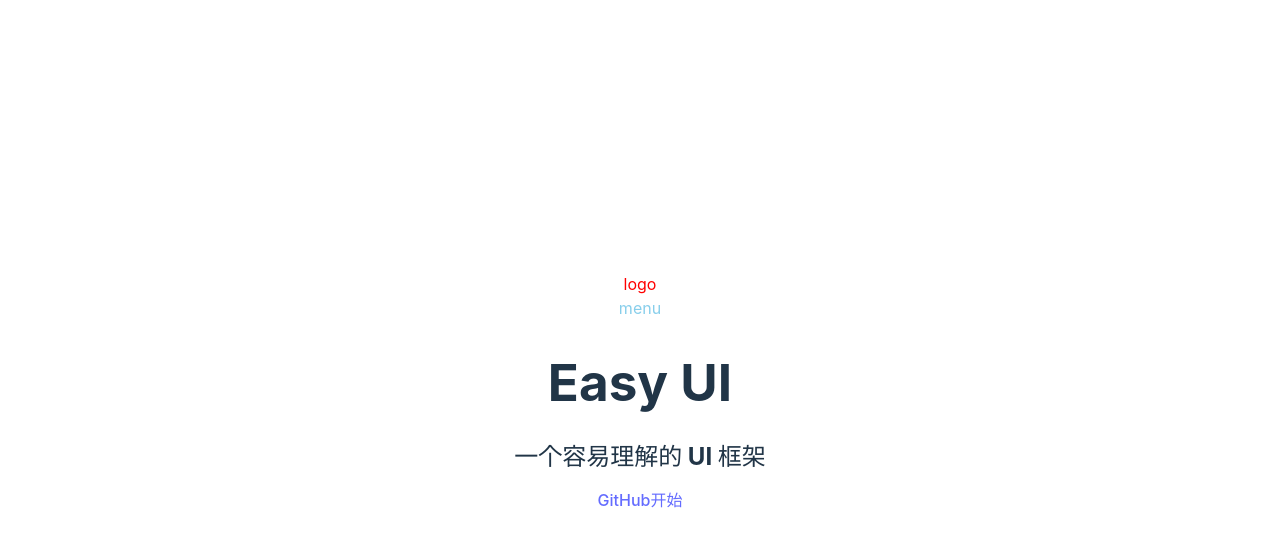
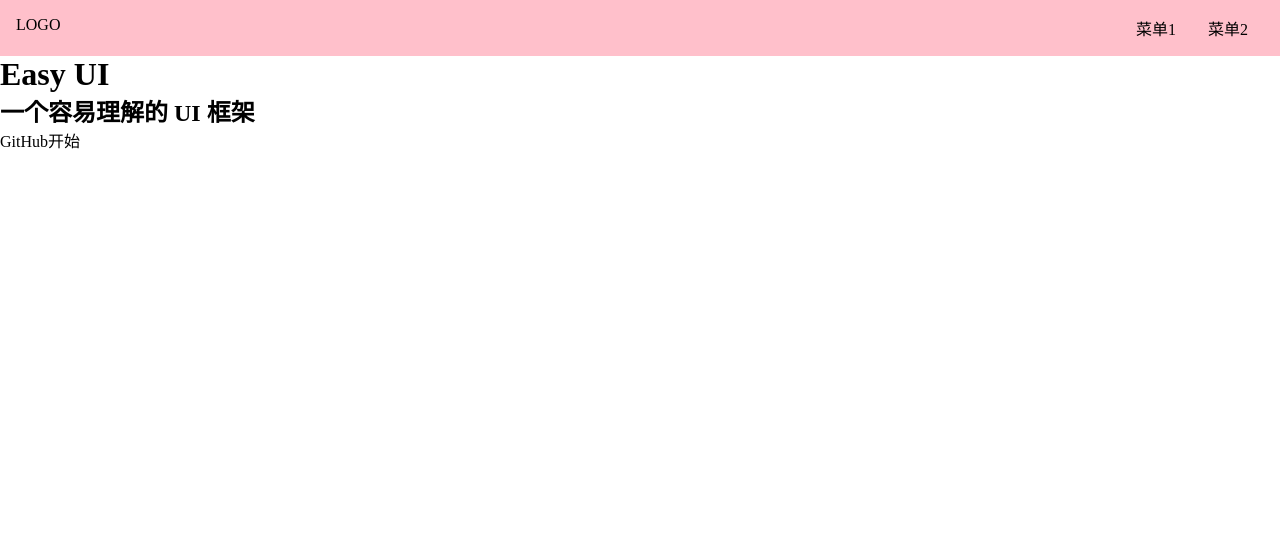
Before and after one commit to Lixianlai-2/Easy-Wheel, a Vue app: page / in a window 1280 px wide. Shown: the top 546 px of the page. Built offline with nearby package versions, Linux system fonts and the light colour scheme.

Commit message:
更新tapnav样式，总体reset样式

```diff
--- a/index.html
+++ b/index.html
@@ -4,10 +4,10 @@
     <meta charset="UTF-8" />
     <link rel="icon" type="image/svg+xml" href="/vite.svg" />
     <meta name="viewport" content="width=device-width, initial-scale=1.0" />
-    <title>Vite + Vue</title>
+    <title>Easy Wheel</title>
   </head>
   <body>
     <div id="app"></div>
-    <script type="module" src="/src/main.js"></script>
+    <script type="module" src="/src/main.ts"></script>
   </body>
 </html>
--- a/src/App.vue
+++ b/src/App.vue
@@ -1,11 +1,9 @@
 <template>
-  <div>
-    <!-- <router-link to="/">导航到Home页面</router-link>
+  <!-- <router-link to="/">导航到Home页面</router-link>
     <br>
     <router-link to="/doc">导航到Doc页面</router-link>
     <hr> -->
-    <router-view></router-view>
-  </div>
+  <router-view></router-view>
 </template>
 
 <script>
--- /dev/null
+++ b/src/index.scss
@@ -0,0 +1,16 @@
+* {
+  margin: 0;
+  padding: 0;
+  box-sizing: border-box;
+}
+ul,
+ol {
+  list-style: none;
+}
+a {
+  text-decoration: none;
+  color: inherit;
+  &:hover {
+    border-bottom: 1px solid;
+  }
+}
--- a/src/main.ts
+++ b/src/main.ts
@@ -1,7 +1,7 @@
 import { createApp } from "vue";
-import "./style.css";
 import App from "./App.vue";
 import router from "./router/index";
+import "./index.scss"
 
 const app = createApp(App);
 app.use(router);
--- a/src/style.css
+++ /dev/null
@@ -1,90 +0,0 @@
-:root {
-  font-family: Inter, Avenir, Helvetica, Arial, sans-serif;
-  font-size: 16px;
-  line-height: 24px;
-  font-weight: 400;
-
-  color-scheme: light dark;
-  color: rgba(255, 255, 255, 0.87);
-  background-color: #242424;
-
-  font-synthesis: none;
-  text-rendering: optimizeLegibility;
-  -webkit-font-smoothing: antialiased;
-  -moz-osx-font-smoothing: grayscale;
-  -webkit-text-size-adjust: 100%;
-}
-
-a {
-  font-weight: 500;
-  color: #646cff;
-  text-decoration: inherit;
-}
-a:hover {
-  color: #535bf2;
-}
-
-a {
-  font-weight: 500;
-  color: #646cff;
-  text-decoration: inherit;
-}
-a:hover {
-  color: #535bf2;
-}
-
-body {
-  margin: 0;
-  display: flex;
-  place-items: center;
-  min-width: 320px;
-  min-height: 100vh;
-}
-
-h1 {
-  font-size: 3.2em;
-  line-height: 1.1;
-}
-
-button {
-  border-radius: 8px;
-  border: 1px solid transparent;
-  padding: 0.6em 1.2em;
-  font-size: 1em;
-  font-weight: 500;
-  font-family: inherit;
-  background-color: #1a1a1a;
-  cursor: pointer;
-  transition: border-color 0.25s;
-}
-button:hover {
-  border-color: #646cff;
-}
-button:focus,
-button:focus-visible {
-  outline: 4px auto -webkit-focus-ring-color;
-}
-
-.card {
-  padding: 2em;
-}
-
-#app {
-  max-width: 1280px;
-  margin: 0 auto;
-  padding: 2rem;
-  text-align: center;
-}
-
-@media (prefers-color-scheme: light) {
-  :root {
-    color: #213547;
-    background-color: #ffffff;
-  }
-  a:hover {
-    color: #747bff;
-  }
-  button {
-    background-color: #f9f9f9;
-  }
-}
--- a/src/views/Home.vue
+++ b/src/views/Home.vue
@@ -1,8 +1,11 @@
 <template>
   <div>
-    <div class="tapnav">
-      <div class="logo">logo</div>
-      <div class="menu">menu</div>
+    <div class="topnav">
+      <div class="logo">LOGO</div>
+      <ul class="menu">
+        <li>菜单1</li>
+        <li>菜单2</li>
+      </ul>
     </div>
     <div class="banner">
       <h1>Easy UI</h1>
@@ -22,10 +25,22 @@ export default {
 </script>
 
 <style lang="scss" scoped>
-.tapnav {
-  color: skyblue;
-  .logo {
-    color: red;
+
+.topnav {
+  background: pink;
+  display: flex;
+  padding: 16px;
+  > .logo {
+    max-width: 6em;
+    margin-right: auto;
+  }
+  > .menu {
+    display: flex;
+    white-space: nowrap;
+    flex-wrap: nowrap;
+    > li {
+      margin: 0 1em;
+    }
   }
 }
 </style>
```
